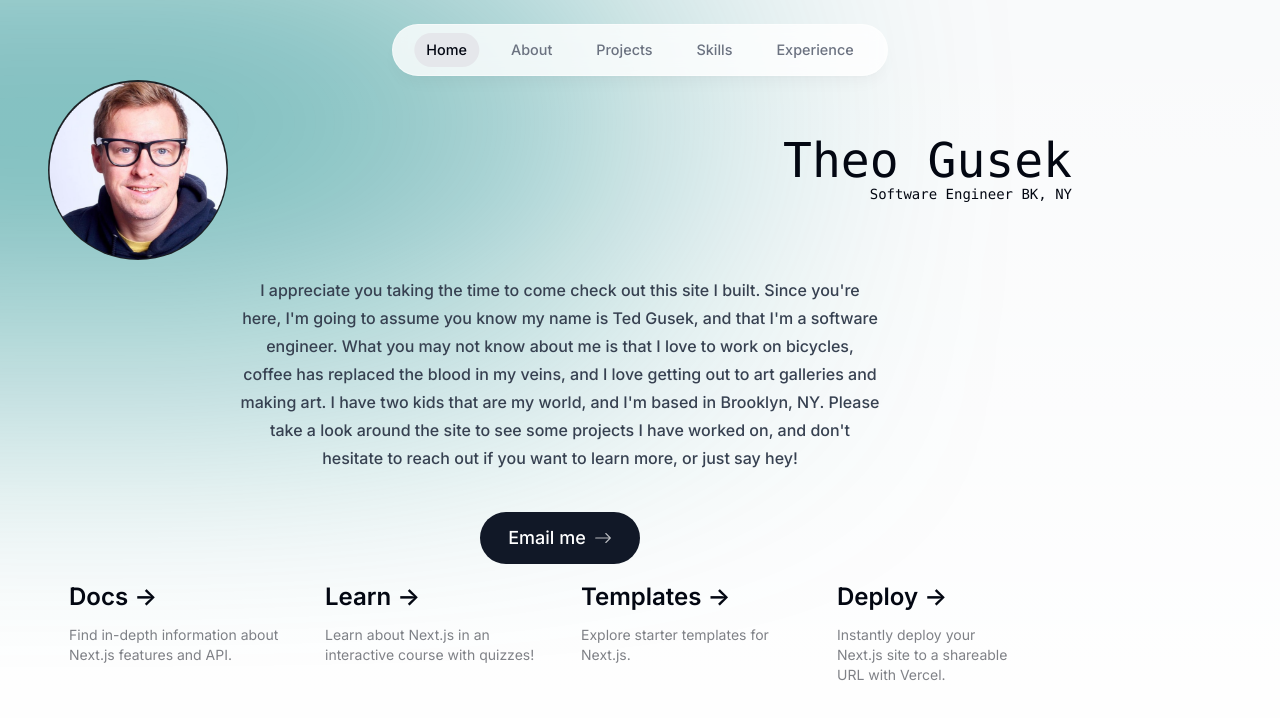
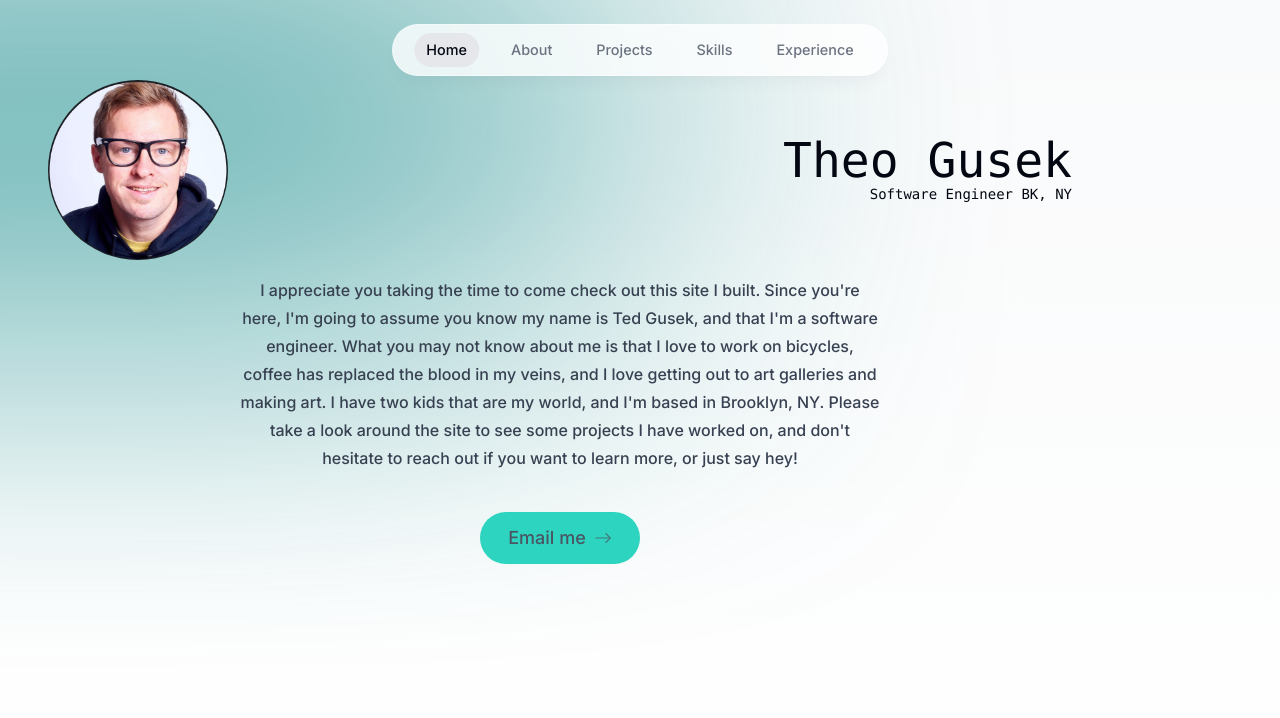
Before and after one commit to tedgusek/portfolio_site, a Next.js app: page / in a window 1280 px wide. Shown: the top 718 px of the page. Built offline with nearby package versions, Linux system fonts and the light colour scheme.

Commit message:
working on email and resume button for bottom of window

```diff
--- a/app/page.tsx
+++ b/app/page.tsx
@@ -61,7 +61,7 @@ export default function Home() {
         </div>
       </div>
       <Intro />
-      <div className="mb-32 grid text-center lg:max-w-5xl lg:w-full lg:mb-0 lg:grid-cols-4 lg:text-left">
+      {/* <div className="mb-32 grid text-center lg:max-w-5xl lg:w-full lg:mb-0 lg:grid-cols-4 lg:text-left">
         <a
           href="https://nextjs.org/docs?utm_source=create-next-app&utm_medium=appdir-template&utm_campaign=create-next-app"
           className="group rounded-lg border border-transparent px-5 py-4 transition-colors hover:border-gray-300 hover:bg-gray-100 hover:dark:border-neutral-700 hover:dark:bg-neutral-800/30"
@@ -129,7 +129,7 @@ export default function Home() {
             Instantly deploy your Next.js site to a shareable URL with Vercel.
           </p>
         </a>
-      </div>
+      </div> */}
     </main>
   );
 }
--- a/components/Intro.tsx
+++ b/components/Intro.tsx
@@ -56,7 +56,7 @@ function Home() {
           {/* Contact Me Button */}
           <Link
             href={'mailto:theohgusek@gmail.com?subject=Hello%20Ted!'}
-            className="group flex items-center gap-2 rounded-full bg-gray-900 px-7 py-3 text-white outline-none transition-all hover:scale-110 hover:bg-gray-950 focus:scale-110 active:scale-105"
+            className="group flex items-center gap-2 rounded-full bg-teal-400 px-7 py-3 text-gray-600 outline-none transition-all hover:scale-110 hover:bg-teal-300 focus:scale-110 active:scale-105"
             target="_blank"
           >
             Email me{' '}
```
